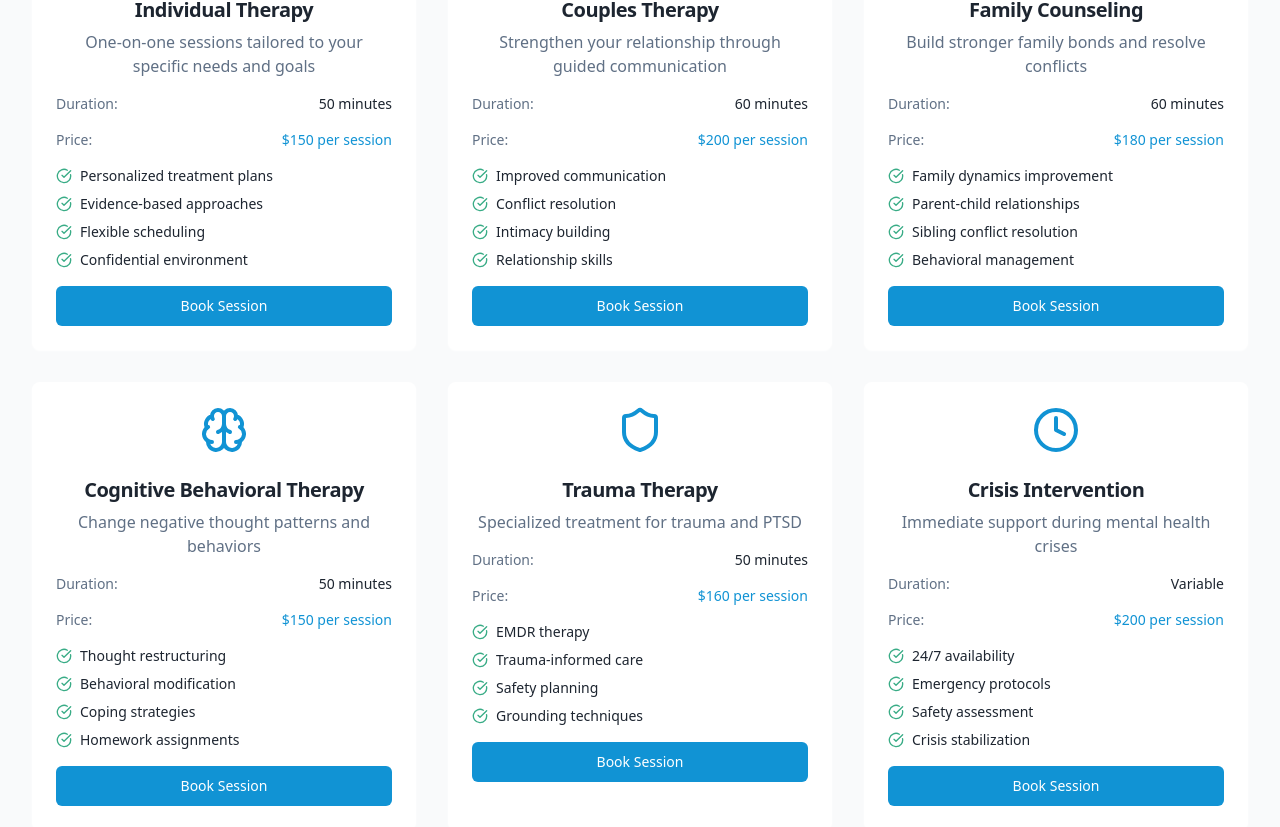
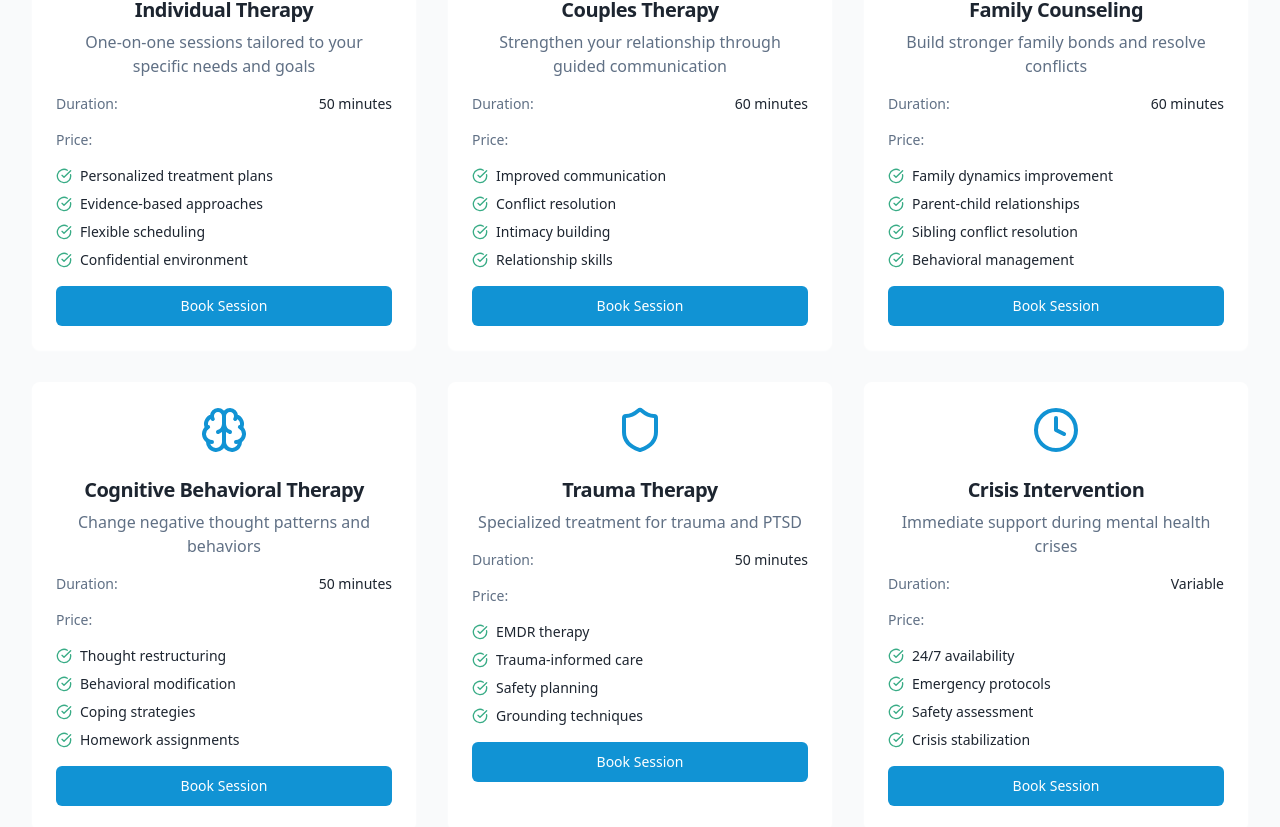
Before and after one commit to kiganyamburu/compassionate-wellbeing-site, a React (Vite) app: page /services in a window 1280 px wide. Shown: the part 595-1422 px from the top of the page. Built offline with nearby package versions, Linux system fonts and the light colour scheme.

Commit message:
fix(servises):removing the charges

```diff
--- a/src/pages/Services.tsx
+++ b/src/pages/Services.tsx
@@ -9,7 +9,7 @@ const Services = () => {
       icon: Heart,
       title: "Individual Therapy",
       description: "One-on-one sessions tailored to your specific needs and goals",
-      price: "$150 per session",
+      // price: "$150 per session",
       duration: "50 minutes",
       features: [
         "Personalized treatment plans",
@@ -22,7 +22,7 @@ const Services = () => {
       icon: Users,
       title: "Couples Therapy",
       description: "Strengthen your relationship through guided communication",
-      price: "$200 per session",
+      // price: "$200 per session",
       duration: "60 minutes",
       features: [
         "Improved communication",
@@ -35,7 +35,7 @@ const Services = () => {
       icon: Home,
       title: "Family Counseling",
       description: "Build stronger family bonds and resolve conflicts",
-      price: "$180 per session",
+      // price: "$180 per session",
       duration: "60 minutes",
       features: [
         "Family dynamics improvement",
@@ -48,7 +48,7 @@ const Services = () => {
       icon: Brain,
       title: "Cognitive Behavioral Therapy",
       description: "Change negative thought patterns and behaviors",
-      price: "$150 per session",
+      // price: "$150 per session",
       duration: "50 minutes",
       features: [
         "Thought restructuring",
@@ -61,7 +61,7 @@ const Services = () => {
       icon: Shield,
       title: "Trauma Therapy",
       description: "Specialized treatment for trauma and PTSD",
-      price: "$160 per session",
+      // price: "$160 per session",
       duration: "50 minutes",
       features: [
         "EMDR therapy",
@@ -74,7 +74,7 @@ const Services = () => {
       icon: Clock,
       title: "Crisis Intervention",
       description: "Immediate support during mental health crises",
-      price: "$200 per session",
+      // price: "$200 per session",
       duration: "Variable",
       features: [
         "24/7 availability",
```
